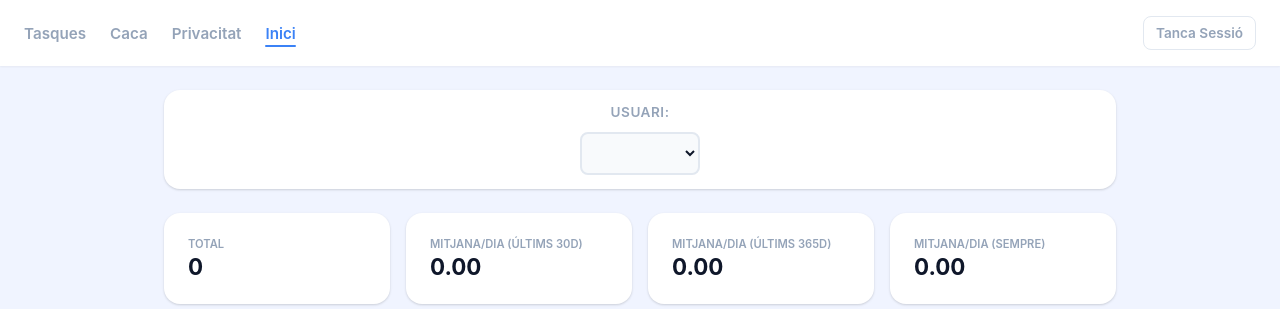
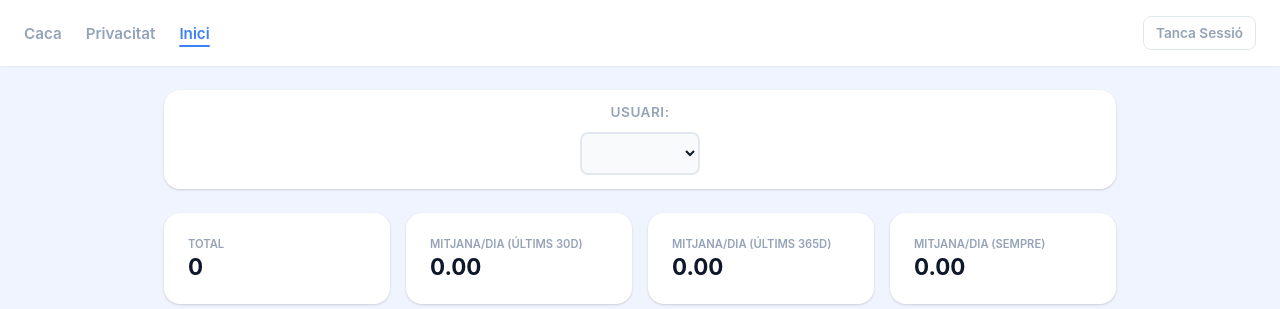
Before and after one commit to roccat1/roc_web, a Flask app: page / in a window 1280 px wide. Shown: the top 309 px of the page. Run offline with Flask 3, Linux system fonts and the light colour scheme; the visitor is signed in with stand-in values (Sample User, id 1); data that the repository does not hold is empty.

Commit message:
nav bar dev removed

```diff
--- a/templates/home.html
+++ b/templates/home.html
@@ -14,7 +14,6 @@
     {% if user_is_logged_in %}
     <nav class="top-nav">
         <div class="nav-group">
-            <a href="/dashboard" class="nav-link">Tasques</a>
             <a href="/private/poop" class="nav-link">Caca</a>
             <a href="/private/user" class="nav-link">Privacitat</a>
             <a href="/" class="nav-link active">Inici</a>
--- a/templates/poop.html
+++ b/templates/poop.html
@@ -10,7 +10,6 @@
 
     <nav class="top-nav">
         <div class="nav-group">
-            <a href="/dashboard" class="nav-link">Tasques</a>
             <a href="/private/poop" class="nav-link active">Caca</a>
             <a href="/private/user" class="nav-link">Privacitat</a>
             <a href="/" class="nav-link">Inici</a>
--- a/templates/user.html
+++ b/templates/user.html
@@ -9,7 +9,6 @@
 <body>
     <nav class="top-nav">
         <div class="nav-group">
-            <a href="/dashboard" class="nav-link">Tasques</a>
             <a href="/private/poop" class="nav-link">Caca</a>
             <a href="/private/user" class="nav-link active">Privacitat</a>
             <a href="/" class="nav-link">Inici</a>
```
